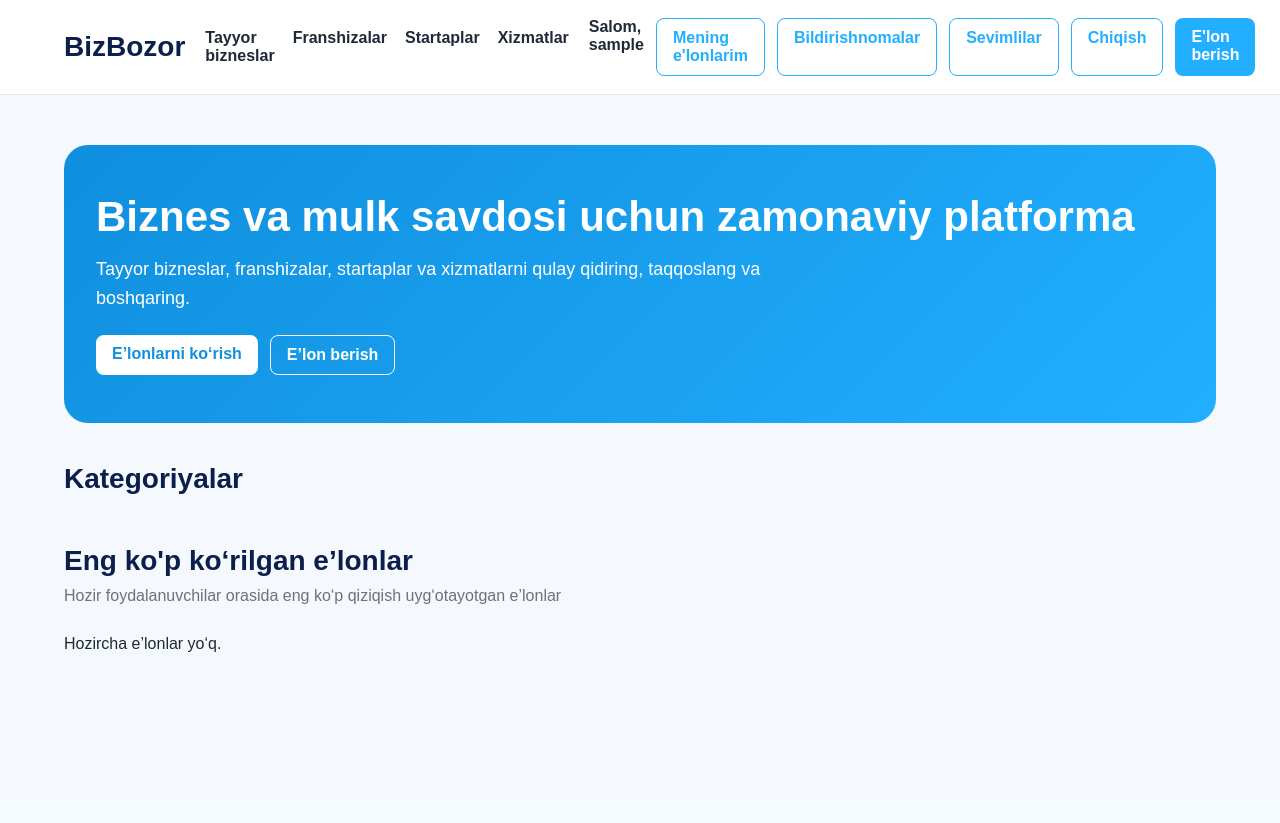
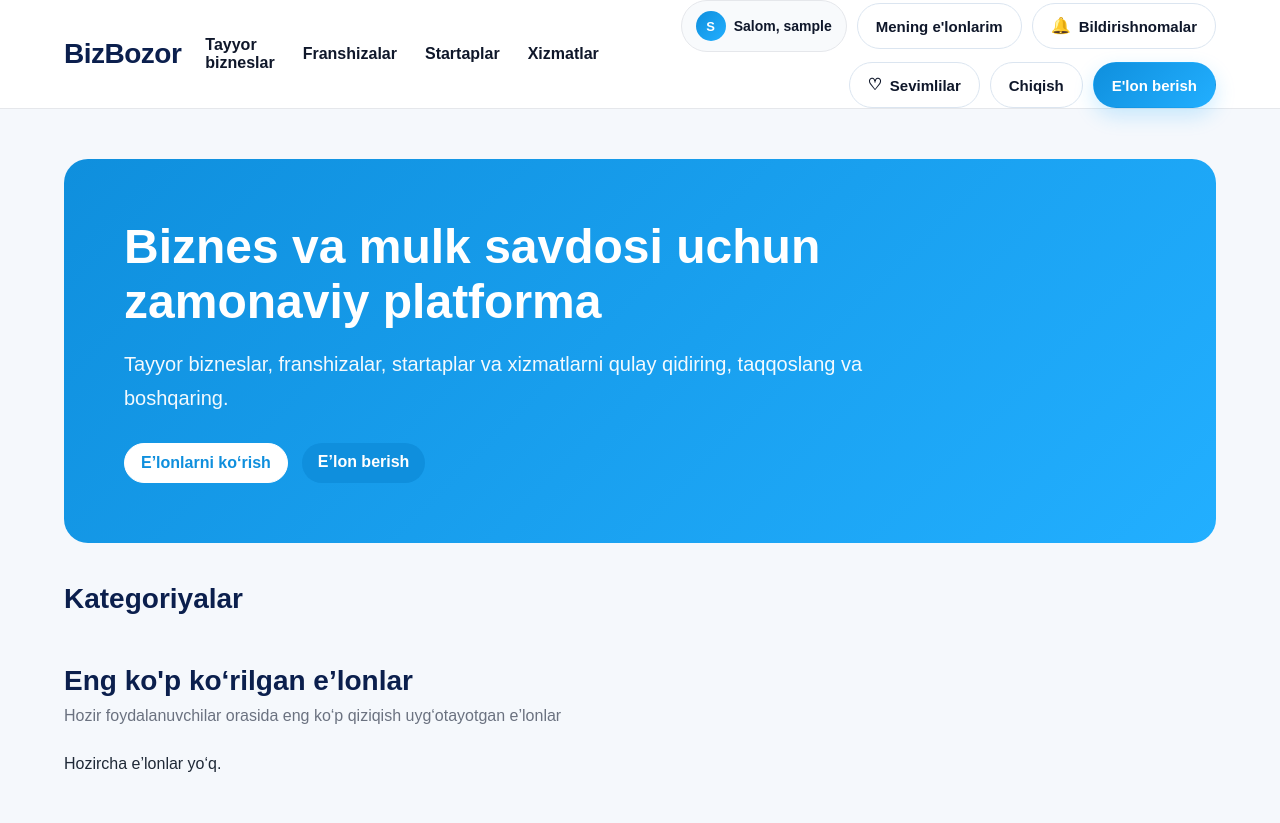
Before and after one commit to Bekzod1311/bizbozor-team, a Django app: page / in a window 1280 px wide. Before the commit the page ends 652 px from the top, so only its background shows below. Run offline with Django 5.2, Linux system fonts and the light colour scheme; the visitor is signed in with stand-in values (Sample User, id 1); data that the repository does not hold is empty.

Commit message:
Navbar redesign and homepage polish

```diff
--- a/static/css/style.css
+++ b/static/css/style.css
@@ -1,4 +1,24 @@
 /* Resetga yaqin boshlang'ich sozlamalar */
+:root {
+    --primary: #0f8fdd;
+    --primary-light: #22afff;
+    --dark: #0f172a;
+    --text: #334155;
+    --muted: #64748b;
+    --border: #e5e7eb;
+    --bg: #f8fafc;
+    --white: #ffffff;
+
+    --radius: 16px;
+}
+
+body {
+    background: var(--bg);
+    font-family: 'Inter', sans-serif;
+    color: var(--text);
+}
+
+
 * {
     margin: 0;
     padding: 0;
@@ -18,87 +38,208 @@ body {
     margin: 0 auto;
 }
 
-/* Header */
+/* Header Wow new?*/
+/* =========================
+   PREMIUM NAVBAR
+   ========================= */
+
 .site-header {
-    background-color: #ffffff;
+    position: sticky;
+    top: 0;
+    z-index: 100;
+    background: rgba(255, 255, 255, 0.92);
+    backdrop-filter: blur(12px);
     border-bottom: 1px solid #e5e7eb;
-    padding: 18px 0;
 }
 
 .header-inner {
+    min-height: 88px;
     display: flex;
     align-items: center;
     justify-content: space-between;
-    gap: 20px;
+    gap: 24px;
 }
 
 .logo a {
     text-decoration: none;
     font-size: 28px;
-    font-weight: bold;
+    font-weight: 800;
+    letter-spacing: -0.5px;
     color: #0b1f4d;
 }
 
-/* Navbar */
 .main-nav {
     display: flex;
-    gap: 18px;
+    align-items: center;
+    gap: 28px;
+    flex: 1;
+    justify-content: center;
 }
 
-/* Default holat */
 .main-nav a {
     text-decoration: none;
-    color: #1f2937;
-    font-weight: 600;
-    transition: all 0.3s ease;
+    color: #0f172a;
+    font-weight: 700;
+    font-size: 16px;
+    position: relative;
+    transition: 0.2s ease;
 }
 
-/* NAV ustiga hover bo‘lsa – hammasi xira */
-.main-nav:hover a {
-    opacity: 0.3;
-    filter: grayscale(100%);
+.main-nav a::after {
+    content: "";
+    position: absolute;
+    left: 0;
+    bottom: -8px;
+    width: 0;
+    height: 2px;
+    background: #22afff;
+    border-radius: 999px;
+    transition: 0.25s ease;
 }
 
-/* Hover qilingan element – yana rangli */
 .main-nav a:hover {
-    opacity: 1;
-    filter: grayscale(0%);
-    color: #22afff;
-    transform: scale(1.1);
+    color: #1793e8;
 }
 
-/* Tugmalar */
+.main-nav a:hover::after {
+    width: 100%;
+}
+
 .header-actions {
     display: flex;
-    gap: 12px;
+    align-items: center;
+    gap: 10px;
+    flex-wrap: wrap;
+    justify-content: flex-end;
+}
+
+.user-chip {
+    display: inline-flex;
+    align-items: center;
+    padding: 10px 14px;
+    border-radius: 999px;
+    background: #f8fafc;
+    border: 1px solid #e5e7eb;
+    color: #0f172a;
+    font-weight: 700;
+    font-size: 14px;
+    white-space: nowrap;
+}
+
+.nav-action-btn {
+    position: relative;
+    display: inline-flex;
+    align-items: center;
+    justify-content: center;
+    height: 46px;
+    padding: 0 18px;
+    border-radius: 999px;
+    text-decoration: none;
+    font-weight: 700;
+    font-size: 15px;
+    transition: all 0.2s ease;
+    white-space: nowrap;
+}
+
+.nav-action-outline {
+    background: #ffffff;
+    border: 1px solid #dbe5f0;
+    color: #0f172a;
+}
+
+.nav-action-outline:hover {
+    border-color: #bfe3ff;
+    background: #eef7ff;
+    color: #1793e8;
+    transform: translateY(-1px);
+}
+
+.nav-action-primary {
+    background: linear-gradient(135deg, #0f8fdd, #22afff);
+    color: #ffffff;
+    border: 1px solid transparent;
+    box-shadow: 0 8px 20px rgba(34, 175, 255, 0.22);
+}
+
+.nav-action-primary:hover {
+    transform: translateY(-1px);
+    box-shadow: 0 12px 24px rgba(34, 175, 255, 0.30);
+}
+
+.notif-badge {
+    margin-left: 8px;
+    display: inline-flex;
+    align-items: center;
+    justify-content: center;
+    min-width: 22px;
+    height: 22px;
+    padding: 0 6px;
+    border-radius: 999px;
+    background: #ef4444;
+    color: #ffffff;
+    font-size: 12px;
+    font-weight: 800;
+    line-height: 1;
+}
+
+/* Responsive navbar */
+@media (max-width: 1200px) {
+    .header-inner {
+        flex-wrap: wrap;
+        padding: 14px 0;
+    }
+
+    .main-nav {
+        order: 3;
+        width: 100%;
+        justify-content: flex-start;
+        gap: 20px;
+        padding-top: 4px;
+    }
+
+    .header-actions {
+        margin-left: auto;
+    }
+}
+
+@media (max-width: 768px) {
+    .main-nav {
+        flex-wrap: wrap;
+        gap: 14px;
+    }
+
+    .header-actions {
+        width: 100%;
+        justify-content: flex-start;
+    }
+
+    .nav-action-btn,
+    .user-chip {
+        font-size: 14px;
+    }
 }
 
 .btn {
+    padding: 10px 16px;
+    border-radius: 999px;
+    font-weight: 600;
     text-decoration: none;
-    padding: 10px 16px;
-    border-radius: 8px;
-    font-weight: 600;
     transition: 0.2s ease;
 }
 
-.btn-outline {
-    border: 1px solid #22afff;
-    color: #22afff;
-    background-color: transparent;
-}
-
-.btn-outline:hover {
-    background-color: #22afff;
-    color: #ffffff;
-}
-
 .btn-primary {
-    background-color: #22afff;
-    color: #ffffff;
+    background: var(--primary);
+    color: white;
 }
 
 .btn-primary:hover {
-    background-color: #0f8fdd;
+    background: var(--primary-light);
+}
+
+.btn-outline {
+    border: 1px solid var(--border);
+    color: var(--text);
+    background: white;
 }
 
 /* =========================
@@ -256,6 +407,17 @@ body {
         height: 200px;
     }
 }
+
+/* Secret Sauce */
+
+a {
+    transition: 0.2s;
+}
+
+a:hover {
+    opacity: 0.8;
+}
+
 
 /* =========================
    DETAIL PAGE
@@ -829,3 +992,82 @@ body {
         grid-template-columns: 1fr;
     }
 }
+
+/* HERO SECTION */
+.hero {
+    background: linear-gradient(135deg, #0f8fdd, #22afff);
+    border-radius: 24px;
+    padding: 60px;
+    color: white;
+    margin-bottom: 40px;
+}
+
+.hero h1 {
+    font-size: 48px;
+    line-height: 1.15;
+    margin-bottom: 18px;
+    max-width: 900px;
+}
+
+.hero p {
+    font-size: 20px;
+    line-height: 1.7;
+    max-width: 760px;
+    opacity: 0.95;
+    margin-bottom: 28px;
+}
+
+.hero-actions {
+    display: flex;
+    gap: 14px;
+    flex-wrap: wrap;
+}
+
+.btn-light {
+    background: #ffffff;
+    color: #0f8fdd;
+    border: 1px solid #ffffff;
+}
+
+.btn-light:hover {
+    background: #f8fafc;
+    color: #0b79bd;
+}
+
+.user-chip-link {
+    text-decoration: none;
+    transition: all 0.2s ease;
+}
+
+.user-chip-link:hover {
+    background: #eef7ff;
+    border-color: #bfe3ff;
+    transform: translateY(-1px);
+}
+
+.user-chip-avatar {
+    width: 30px;
+    height: 30px;
+    border-radius: 999px;
+    background: linear-gradient(135deg, #0f8fdd, #22afff);
+    color: white;
+    display: inline-flex;
+    align-items: center;
+    justify-content: center;
+    font-size: 13px;
+    font-weight: 800;
+    margin-right: 8px;
+    flex-shrink: 0;
+}
+
+.nav-icon-btn {
+    gap: 8px;
+}
+
+.nav-btn-icon {
+    font-size: 16px;
+    line-height: 1;
+    display: inline-flex;
+    align-items: center;
+    justify-content: center;
+}
--- a/templates/base.html
+++ b/templates/base.html
@@ -4,15 +4,13 @@
 <head>
     <meta charset="UTF-8">
     <meta name="viewport" content="width=device-width, initial-scale=1.0">
-
     <title>{% block title %}BizBozor{% endblock %}</title>
 
-    <!-- CSS -->
     <link rel="stylesheet" href="{% static 'css/style.css' %}">
 </head>
 <body>
 
-    <!-- HEADER -->
+    <!-- HEADER New? -->
     <header class="site-header">
         <div class="container header-inner">
 
@@ -29,45 +27,54 @@
                 <a href="{% url 'category_list' 'xizmat' %}">Xizmatlar</a>
             </nav>
 
-            <!-- ACTION BUTTONS -->
+            <!-- ACTIONS -->
             <div class="header-actions">
                 {% if request.user.is_authenticated %}
-                    <span style="font-weight: 600;">Salom, {{ request.user.username }}</span>
-                    <a href="{% url 'my_listings' %}" class="btn btn-outline">Mening e'lonlarim</a>
-                    <a href="{% url 'notifications' %}" class="btn btn-outline">
-                        Bildirishnomalar
+                    <a href="#" class="user-chip user-chip-link">
+                        <span class="user-chip-avatar">
+                            {{ request.user.username|first|upper }}
+                        </span>
+                        <span>Salom, {{ request.user.username }}</span>
+                    </a>
+
+                    <a href="{% url 'my_listings' %}" class="nav-action-btn nav-action-outline">
+                        Mening e'lonlarim
+                    </a>
+
+                    <a href="{% url 'notifications' %}" class="nav-action-btn nav-action-outline nav-icon-btn">
+                        <span class="nav-btn-icon">🔔</span>
+                        <span>Bildirishnomalar</span>
                         {% if notification_count > 0 %}
-                            <span style="
-                                margin-left: 6px;
-                                display: inline-flex;
-                                align-items: center;
-                                justify-content: center;
-                                min-width: 22px;
-                                height: 22px;
-                                padding: 0 6px;
-                                border-radius: 999px;
-                                background: #ef4444;
-                                color: #ffffff;
-                                font-size: 12px;
-                                font-weight: 700;
-                            ">
-                                {{ notification_count }}
-                            </span>
+                            <span class="notif-badge">{{ notification_count }}</span>
                         {% endif %}
                     </a>
-                    <a href="{% url 'favorite_list' %}" class="btn btn-outline">Sevimlilar</a>
-                    <a href="{% url 'logout' %}" class="btn btn-outline">Chiqish</a>
-                    <a href="{% url 'create_listing' %}" class="btn btn-primary">E'lon berish</a>
+
+                    <a href="{% url 'favorite_list' %}" class="nav-action-btn nav-action-outline nav-icon-btn">
+                        <span class="nav-btn-icon">♡</span>
+                        <span>Sevimlilar</span>
+                    </a>
+
+                    <a href="{% url 'logout' %}" class="nav-action-btn nav-action-outline">
+                        Chiqish
+                    </a>
+
+                    <a href="{% url 'create_listing' %}" class="nav-action-btn nav-action-primary">
+                        E'lon berish
+                    </a>
                 {% else %}
-                    <a href="{% url 'login' %}" class="btn btn-outline">Kirish</a>
-                    <a href="{% url 'register' %}" class="btn btn-primary">Ro'yxatdan o'tish</a>
+                    <a href="{% url 'login' %}" class="nav-action-btn nav-action-outline">
+                        Kirish
+                    </a>
+
+                    <a href="{% url 'register' %}" class="nav-action-btn nav-action-primary">
+                        Ro'yxatdan o'tish
+                    </a>
                 {% endif %}
             </div>
 
         </div>
     </header>
 
-<!--MESSAGES-->
     {% if messages %}
         <div class="container" style="margin-top: 20px;">
             {% for message in messages %}
@@ -78,8 +85,6 @@
         </div>
     {% endif %}
 
-
-
     <!-- MAIN CONTENT -->
     <main>
         {% block content %}
--- a/templates/home.html
+++ b/templates/home.html
@@ -7,19 +7,20 @@
 <section class="page-section">
     <div class="container">
 
-        <!-- HERO -->
-        <div style="background: linear-gradient(135deg, #0f8fdd, #22afff); border-radius: 24px; padding: 48px 32px; color: white; margin-bottom: 40px;">
-            <h1 style="font-size: 42px; margin-bottom: 14px;">Biznes va mulk savdosi uchun zamonaviy platforma</h1>
-            <p style="font-size: 18px; max-width: 700px; line-height: 1.6;">
+        <!-- HERO New? -->
+        <div class="hero">
+            <h1>Biznes va mulk savdosi uchun zamonaviy platforma</h1>
+            <p>
                 Tayyor bizneslar, franshizalar, startaplar va xizmatlarni qulay qidiring,
                 taqqoslang va boshqaring.
             </p>
 
-            <div style="margin-top: 22px; display: flex; gap: 12px; flex-wrap: wrap;">
-                <a href="{% url 'category_list' 'tayyor-biznes' %}" class="btn btn-primary" style="background: white; color: #0f8fdd;">
+            <div class="hero-actions">
+                <a href="{% url 'category_list' 'tayyor-biznes' %}" class="btn btn-light">
                     E’lonlarni ko‘rish
                 </a>
-                <a href="{% url 'create_listing' %}" class="btn btn-outline" style="border-color: white; color: white;">
+
+                <a href="{% url 'create_listing' %}" class="btn btn-primary">
                     E’lon berish
                 </a>
             </div>
```
Also changed, not shown: other parts of static/css/style.css (+25 -14 lines). Lines whose indentation alone changed are shown as unchanged.
